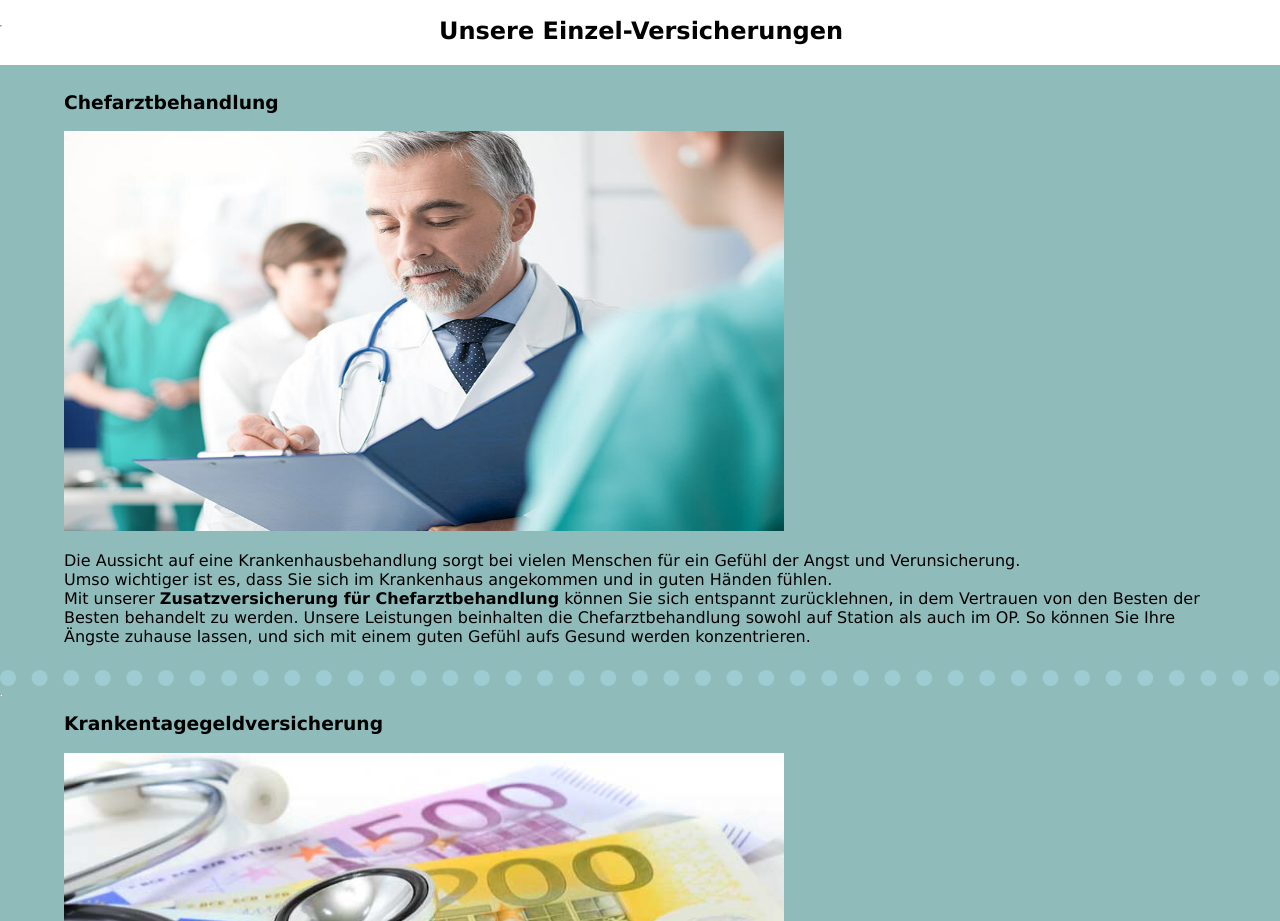
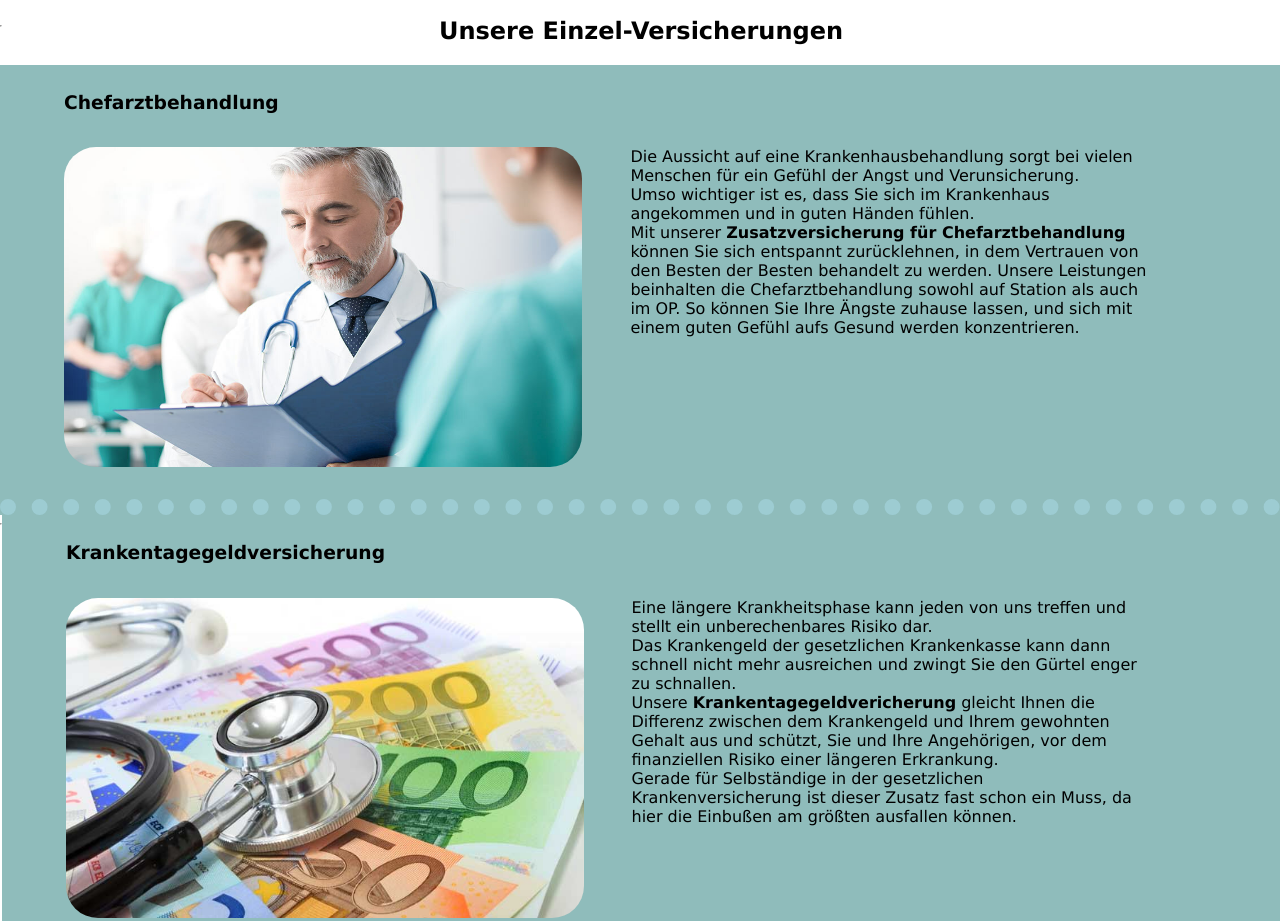
Before and after one commit to msar95/InternetTechnoProjekt2, a plain HTML site: page index.html in a window 1280 px wide. Shown: the part 1321-2242 px from the top of the page. Drawn offline with Linux system fonts and the light colour scheme.

Commit message:
Versuch mit Floatenden Leistungen

```diff
--- a/style.css
+++ b/style.css
@@ -113,11 +113,11 @@ ul {
 }
 
 .leistung1{
-
-    border-bottom:var(--nord8) dotted 1em;
+    border-bottom: var(--nord8) dotted 1em;
     padding: 0.5em 4em;
     background-color: var(--nord7);
     box-sizing: border-box;
+    display: table;
  }
 
 .leistungen h2{
@@ -125,9 +125,19 @@ ul {
 }
 
 .leistung1 img {
+    float: left;
     text-align:center;
-    width: 45em;
-    height: 25em;
+    width: 45%;
+    height: 20em;
+    margin: 1em 2em 1.5em 0;
+    border-radius: 2em;
+}
+
+.leistung1 p{
+    float:left;
+    width: 45%;
+    margin-left: 1em;
+    margin-top: 1em;
 }
 
 footer {
```
Also changed, not shown: kontakt.html (+5 -3 lines).
